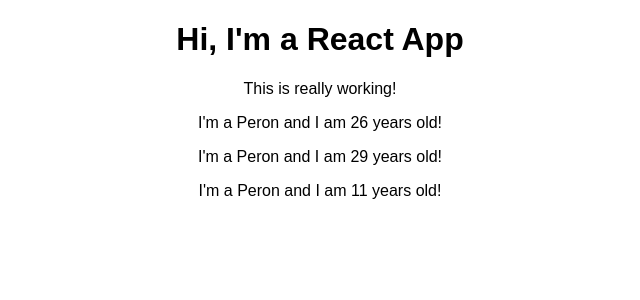
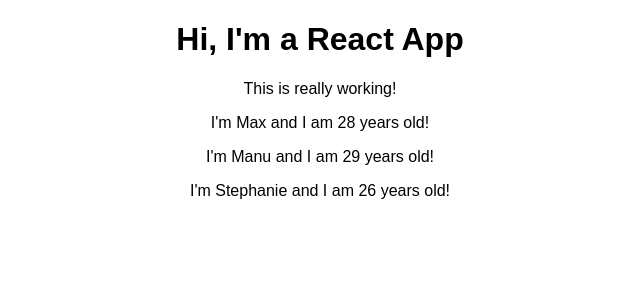
Before and after one commit to KubingYayanu/react-complete-guide, a React (Create React App) app: page / in a window 1280 px wide. Shown: the top 300 px of the page, without its empty margins (320-960 px from the left). Built offline with nearby package versions, Linux system fonts and the light colour scheme.

Commit message:
Working with Props

```diff
--- a/src/App.js
+++ b/src/App.js
@@ -9,9 +9,9 @@
       <div className="App">
         <h1>Hi, I'm a React App</h1>
         <p>This is really working!</p>
-        <Person />
-        <Person />
-        <Person />
+        <Person name="Max" age="28" />
+        <Person name="Manu" age="29" >My Hobbies: Racing</Person>
+        <Person name="Stephanie" age="26" />
       </div>
     );
 
--- a/src/components/Person/Person.js
+++ b/src/components/Person/Person.js
@@ -1,8 +1,8 @@
 import React from "react";
 
-const person = () => {
+const person = (props) => {
   return (
-    <p>I'm a Peron and I am { Math.floor(Math.random() * 30) } years old!</p>
+    <p>I'm {props.name} and I am {props.age} years old!</p>
   );
 };
 
```
